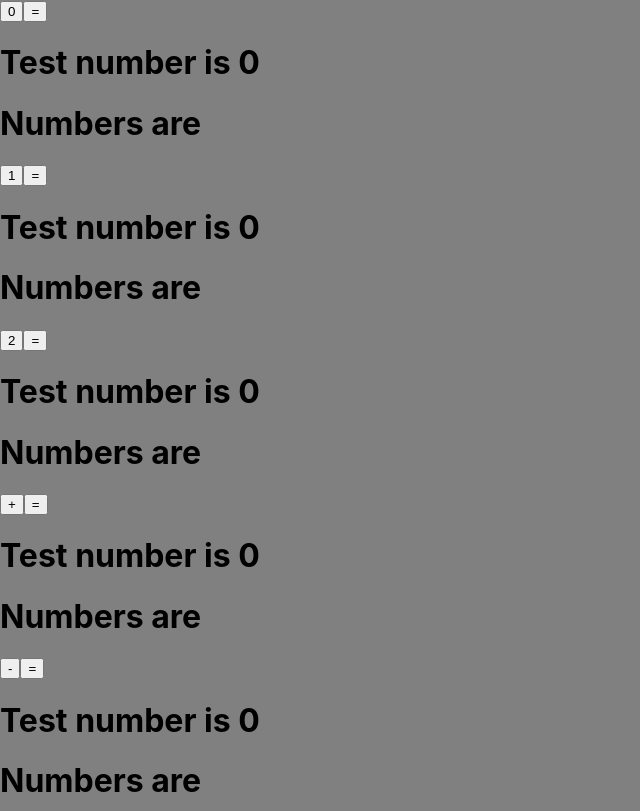
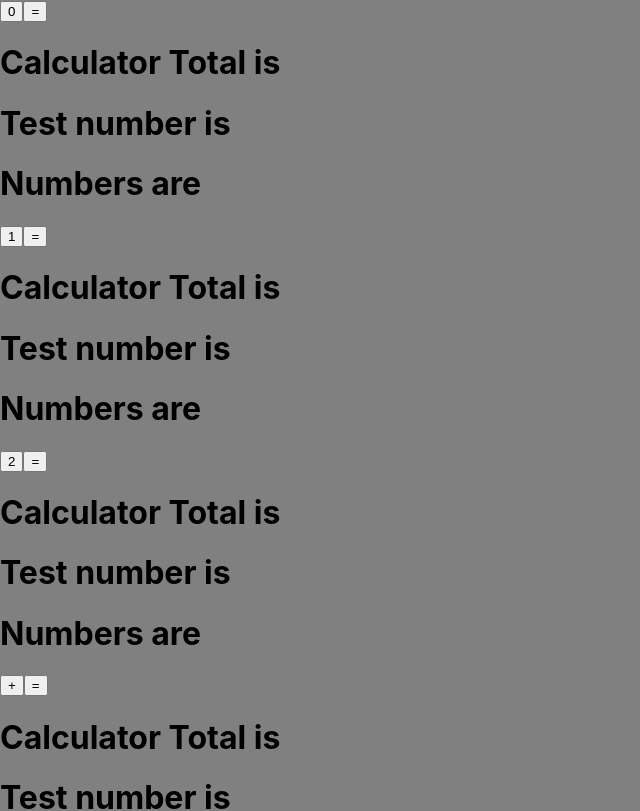
Before and after one commit to DonVlad1/calculator, a React (Create React App) app: page / in a window 1280 px wide. Shown: the top 811 px of the page, without its empty margins (0-640 px from the left). Built offline with nearby package versions, Linux system fonts and the light colour scheme.

Commit message:
Got calculator to calculate the total and display result

```diff
--- a/src/App.js
+++ b/src/App.js
@@ -56,11 +56,10 @@ const App = () =>
 {
 
 const [calculatorButtons, setCalculatorButtons] = useState([0,1,2,'+','-'])
-const [calculatorOperators, setCalculatorOperators] = useState([])
+// const [calculatorOperators, setCalculatorOperators] = useState([])
 const [selectedButtons, setButtonSelection] = useState([])
+const [calculatorTotal, setCalculatorTotal] = useState([])
 // let testNumber = 0
-
-const [testNumber, setTestNumber] = useState(0)
 //let calculateState = true
 //let calculation = [12,"+","+","+","-", 3,"/", 2]
 
@@ -71,9 +70,12 @@ const [testNumber, setTestNumber] = useState(0)
         return (
           <div key = { buttonKey }>
           <button onClick={() => setButtonSelection((selectedButtons) => [...selectedButtons, button])}>{button}</button>
-          <button onClick={() => setTestNumber(returnResult(selectedButtons))}>=</button>
-          {/* {console.log(testNumber)} */}
-          <h1>Test number is {testNumber}</h1>
+          <button onClick={() => setCalculatorTotal(returnResult(selectedButtons))}>=</button>
+
+          {/* <button onClick={() => returnResult(testNumber)}>=</button> */}
+
+          <h1>Calculator Total is {calculatorTotal}</h1>
+          <h1>Test number is {selectedButtons}</h1>
           <h1>Numbers are {selectedButtons}</h1>
           {/* <h1>Total is {selectedButtons.join()}</h1> */}
           </div>
@@ -83,12 +85,18 @@ const [testNumber, setTestNumber] = useState(0)
   )
 }
 
-function returnResult(testNumber)
+// function returnResult()  // got this working
+// {
+//   let testingNumber = [2, "+", 2]
+//   let testNumber = evaluate(testingNumber.join(""))
+//   console.log(testNumber)
+//   return testNumber
+// }
+
+function returnResult(selectedButtons)
 {
-  selectedButtons = testNumber + 1
-  return testNumber
+  return evaluate(selectedButtons.join(""))
 }
-
 
 
 
```
